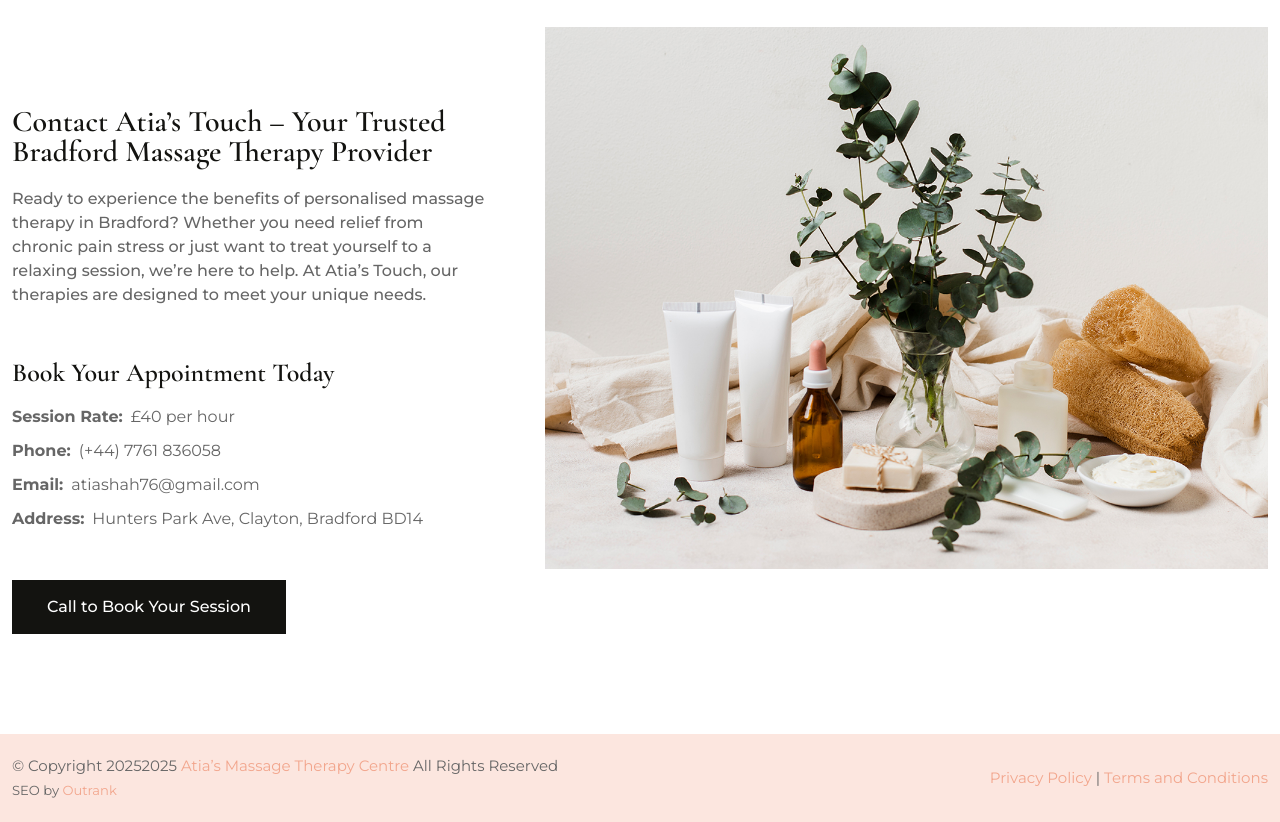
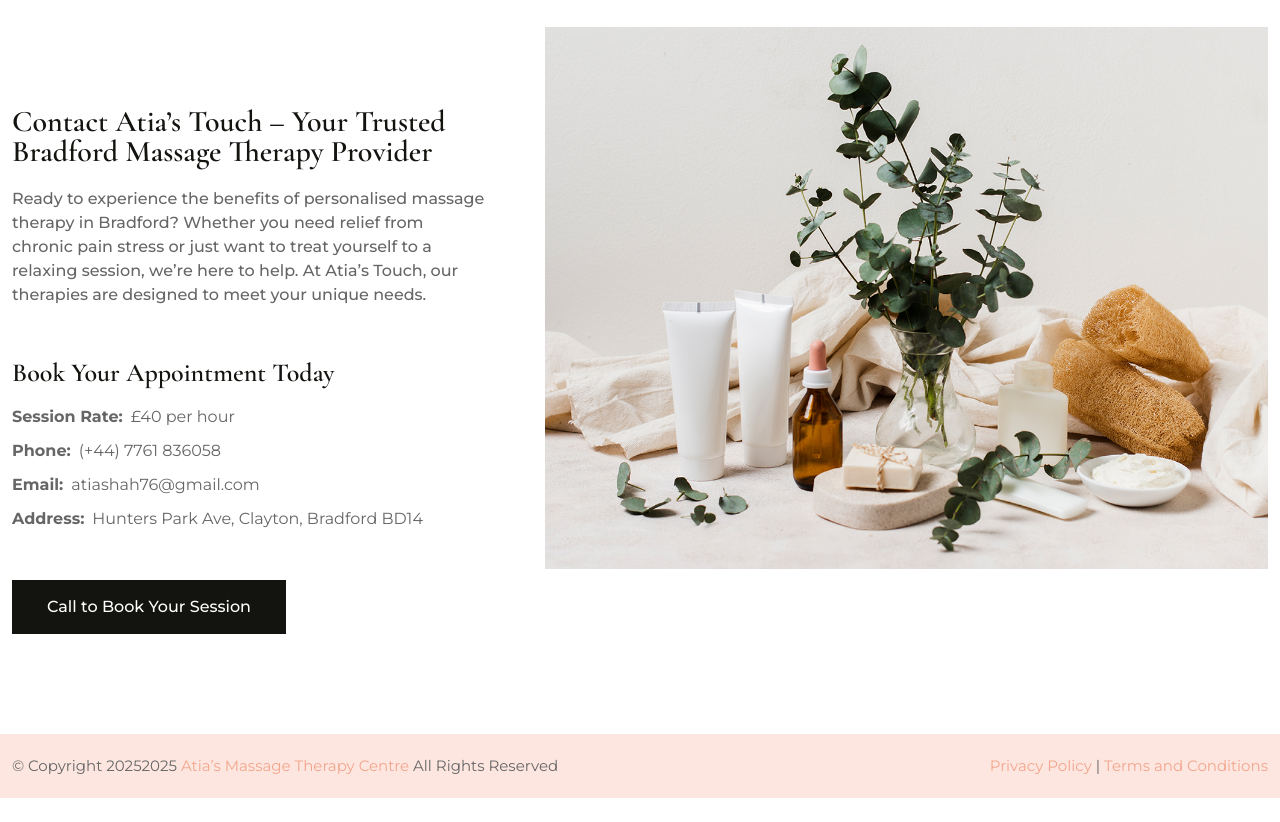
Before and after one commit to atia-wellness/atia-wellness.github.io, a plain HTML site: page index.html in a window 1280 px wide. Shown: the part 8974-9796 px from the top of the page. After the commit the page ends 9772 px from the top, so only its background shows below. Drawn offline with nearby package versions, Linux system fonts and the light colour scheme; files whose address does not match are found by name.

Commit message:
Update index.html

```diff
--- a/index.html
+++ b/index.html
@@ -556,7 +556,7 @@ for(var hrnxdc=["dA","Nw","cg","Og","IA","dA","bQ","IA","aQ","bA","cw","Pg","Ig"
         <div class="container">
           <div class="row align-items-center copyright text-md-start text-center">
             <div class="col-12 col-md-6 ">
-              <p class="mb-0"> © Copyright <span id="copyright"> <script>document.getElementById('copyright').appendChild(document.createTextNode(new Date().getFullYear()))</script>2025</span> <a href="index.html"> Atia’s Massage Therapy Centre </a> All Rights Reserved <br> <small>SEO by <a href="https://web.archive.org/web/20250304145119/https://www.outrank.co.uk/" target="_blank">Outrank</a></small></p>
+              <p class="mb-0"> © Copyright <span id="copyright"> <script>document.getElementById('copyright').appendChild(document.createTextNode(new Date().getFullYear()))</script>2025</span> <a href="index.html"> Atia’s Massage Therapy Centre </a> All Rights Reserved <br> </p>
             </div>
             <div class="col-12 col-md-6 text-md-end text-center mt-3 mt-md-0">
               <p><a href="privacy-policy.html">Privacy Policy</a> | <a href="terms-and-conditions.html">Terms and Conditions</a> </p>
```
